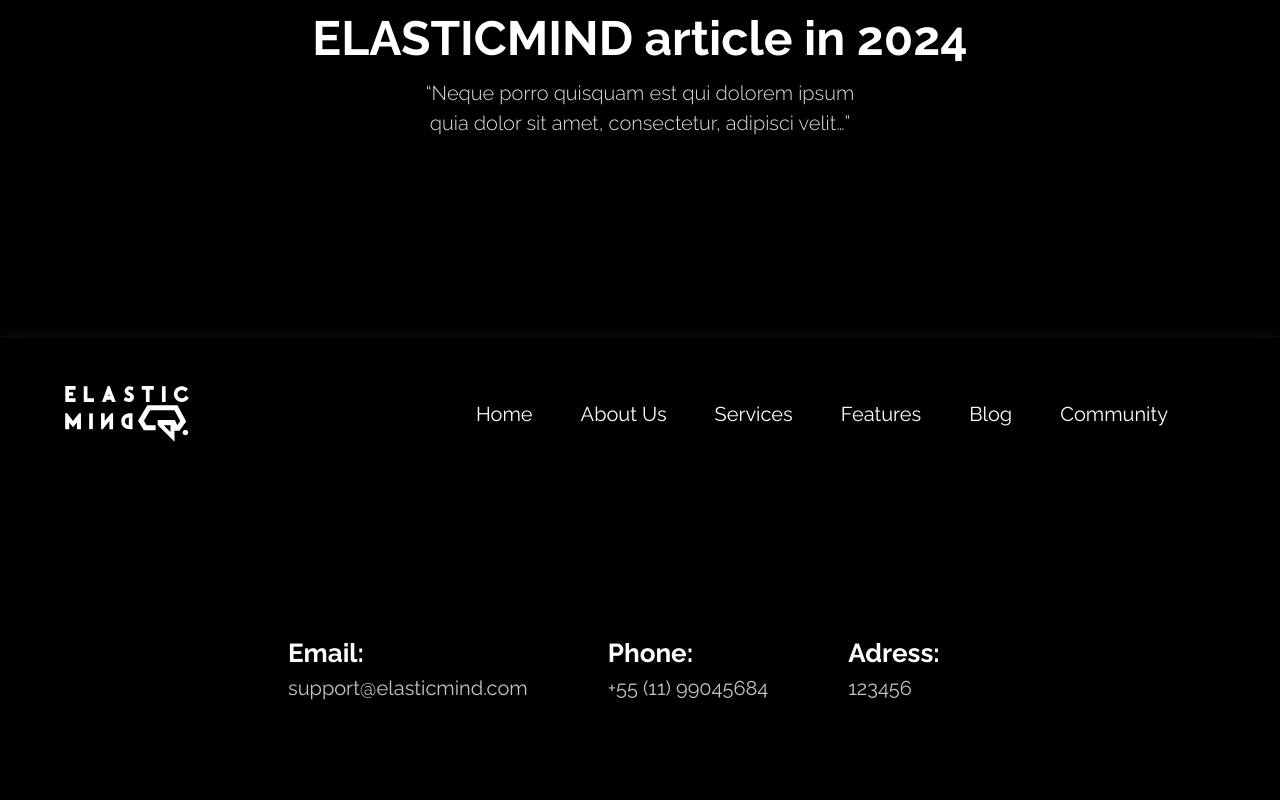
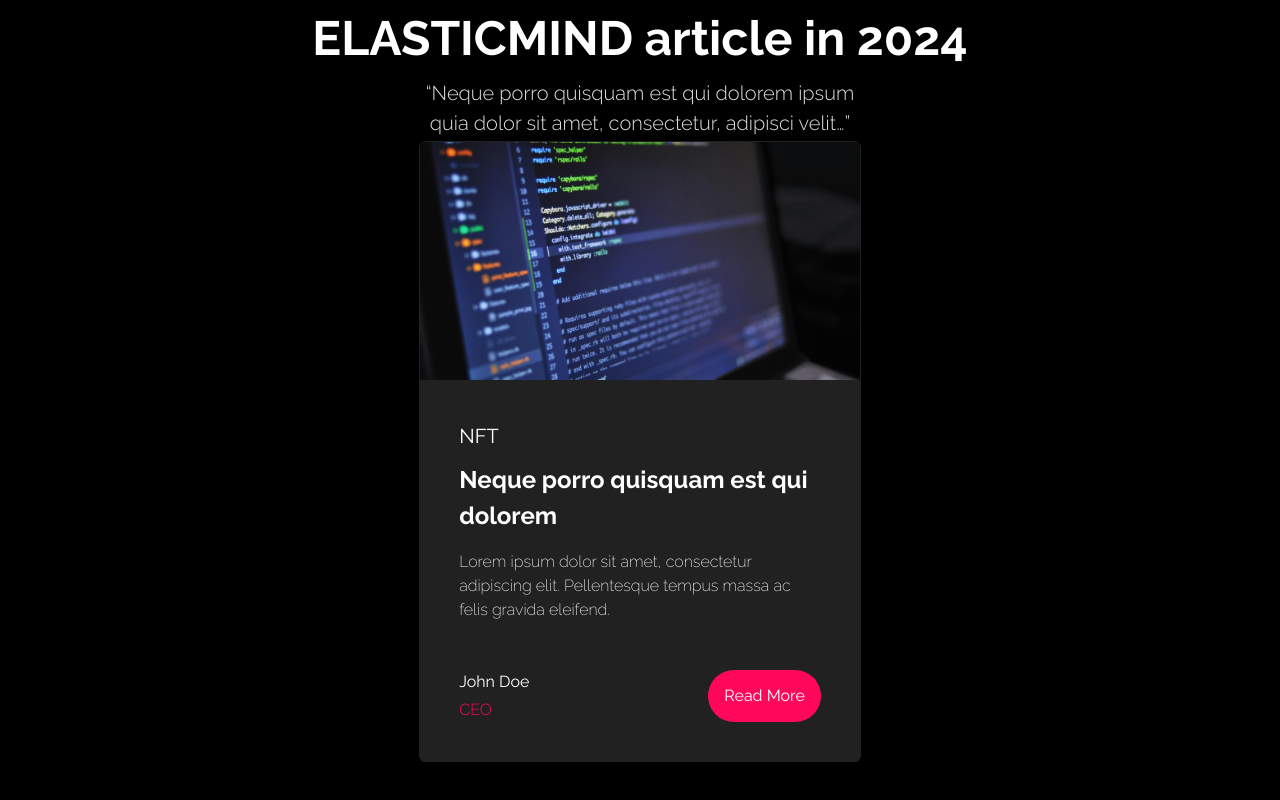
Before and after one commit to monobis/elasticmind-backup, a Next.js app: page /articles in a window 1280 px wide. Shown: the part 1198-1998 px from the top of the page. Before the commit the page ends 1949 px from the top, so only its background shows below. Built offline with nearby package versions, Linux system fonts and the light colour scheme.

Commit message:
feat: :sparkles: Added CardArticle Componenet

```diff
--- a/src/app/articles/page.module.css
+++ b/src/app/articles/page.module.css
@@ -1,7 +1,3 @@
-.container {
-  height: 100vh;
-}
-
 .coreContent {
   margin-top: 10rem;
   margin-left: 8rem;
@@ -112,6 +108,12 @@
   width: 28rem;
 }
 
+.articles {
+  display: flex;
+  justify-content: center;
+  align-items: center;
+}
+
 .footer {
   margin-top: 30rem;
 }
--- a/src/app/articles/page.tsx
+++ b/src/app/articles/page.tsx
@@ -4,6 +4,8 @@ import { useState } from "react";
 import styles from "./page.module.css";
 import { Footer } from "@/components/Footer";
 import { Header } from "@/components/Header";
+import { CardArticle } from "@/components/CardArticle";
+import ArticleImage from "@/../public/immage-tecnology.jpg";
 
 export default function Articles() {
   const [selectedCategory, setSelectedCategory] = useState("ALL ARTICLE");
@@ -64,6 +66,20 @@ export default function Articles() {
               consectetur, adipisci velit…”
             </p>
           </header>
+
+          <section className={styles.articles}>
+            <CardArticle
+              image={ArticleImage}
+              sector="nft"
+              title="Neque porro quisquam est qui dolorem"
+              description="Lorem ipsum dolor sit amet, consectetur adipiscing
+                        elit. Pellentesque tempus massa ac felis gravida
+                        eleifend."
+              author="John Doe"
+              authorPosition="CEO"
+              category="allArticles"
+            />
+          </section>
         </section>
       </section>
 
--- /dev/null
+++ b/src/components/CardArticle/index.tsx
@@ -0,0 +1,42 @@
+import Image, { StaticImageData } from "next/image";
+import styles from "./styles.module.css";
+
+interface ICardProps {
+  image: StaticImageData;
+  sector: string;
+  title: string;
+  description: string;
+  author: string;
+  authorPosition: string;
+  category: string;
+}
+
+export function CardArticle({
+  image,
+  sector,
+  title,
+  description,
+  author,
+  authorPosition,
+  category,
+}: ICardProps) {
+  return (
+    <main className={styles.container}>
+      <Image className={styles.articleImage} src={image} alt="Article image" />
+
+      <section className={styles.content}>
+        <h2 className={styles.sector}>{sector}</h2>
+        <h2 className={styles.articleTitle}>{title}</h2>
+        <p className={styles.description}>{description}</p>
+
+        <div className={styles.authorContainer}>
+          <div className={styles.authorContent}>
+            <span>{author}</span>
+            <span className={styles.authorPosition}>{authorPosition}</span>
+          </div>
+          <button className={styles.button}>Read More</button>
+        </div>
+      </section>
+    </main>
+  );
+}
--- /dev/null
+++ b/src/components/CardArticle/styles.module.css
@@ -0,0 +1,84 @@
+.container {
+  display: flex;
+  flex-direction: column;
+  align-items: center;
+  width: 28rem;
+  height: 20rem;
+  padding: 0.2rem;
+  border-radius: 1rem;
+}
+
+.articleImage {
+  width: 100%;
+  height: 15rem;
+  object-fit: cover;
+  border-radius: 0.4rem 0.4rem 0 0;
+  border: 1px solid var(--color-gray-700);
+}
+
+.content {
+  background-color: var(--color-gray-700);
+  padding: 2.5rem;
+  border-radius: 0 0 0.4rem 0.4rem;
+}
+
+.sector {
+  font-size: var(--font-size-md);
+  text-transform: uppercase;
+  font-weight: 400;
+  margin-bottom: 0.7rem;
+}
+
+.title {
+  font-size: var(--font-size-xl);
+  font-weight: 700;
+  margin-bottom: 2rem;
+}
+
+.description {
+  font-size: var(--font-size-sm);
+  font-weight: 200;
+  margin-top: 1rem;
+  margin-bottom: 3rem;
+}
+
+.authorContainer {
+  display: flex;
+  justify-content: space-between;
+}
+
+.authorContent {
+  display: flex;
+  flex-direction: column;
+}
+
+.author {
+  font-size: var(--font-size-md);
+  font-weight: 700;
+}
+
+.authorPosition {
+  color: var(--color-rose-300);
+  font-size: var(--font-size-sm);
+  font-weight: 300;
+  text-transform: uppercase;
+  margin-top: 0.2rem;
+}
+
+.button {
+  display: flex;
+  align-items: center;
+  border: 0;
+  background-color: var(--color-rose-300);
+  color: var(--color-white);
+  font-size: var(--font-size-sm);
+  line-height: 0.4rem;
+  padding-inline: 1rem;
+  border-radius: 1.7rem;
+  cursor: pointer;
+  transition: background-color 0.3s ease;
+}
+
+.button:hover {
+  background-color: var(--color-rose-200);
+}
```
